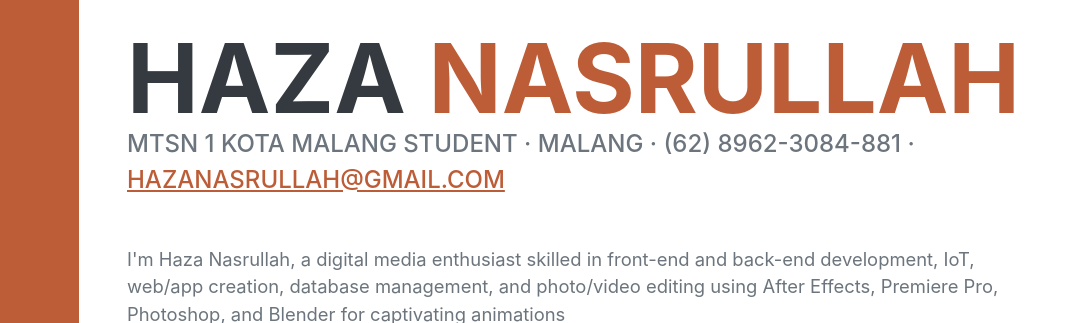
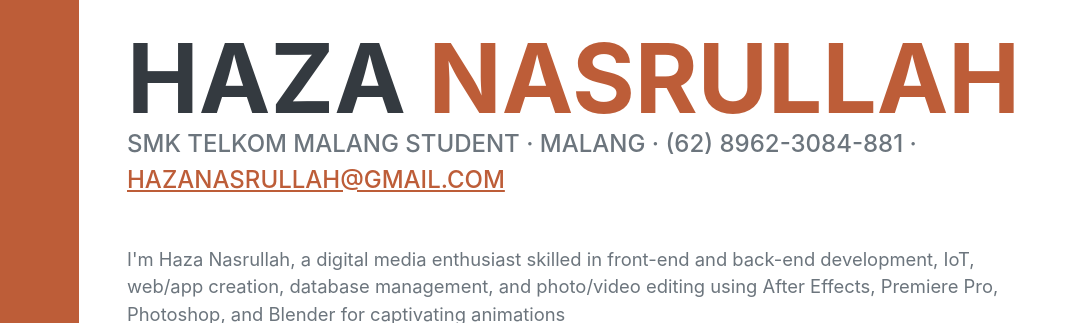
Before and after one commit to hazz01/hazz01.github.io, a plain HTML site: page index.html in a window 1280 px wide. Shown: the part 169-492 px from the top of the page, 193-1280 px from the left. Drawn offline with nearby package versions, Linux system fonts and the light colour scheme; a web font is replaced by a local one.

Commit message:
Update index.html

```diff
--- a/index.html
+++ b/index.html
@@ -49,7 +49,7 @@
             <span class="text-primary">Nasrullah</span>
           </h1>
           <div class="subheading mb-5">
-            MTSN 1 Kota Malang Student · Malang · (62) 8962-3084-881 ·
+            SMK Telkom Malang Student · Malang · (62) 8962-3084-881 ·
             <a href="mailto:hazanasrullah@gmail.com">hazanasrullah@gmail.com</a>
           </div>
           <p class="lead mb-5">
```
